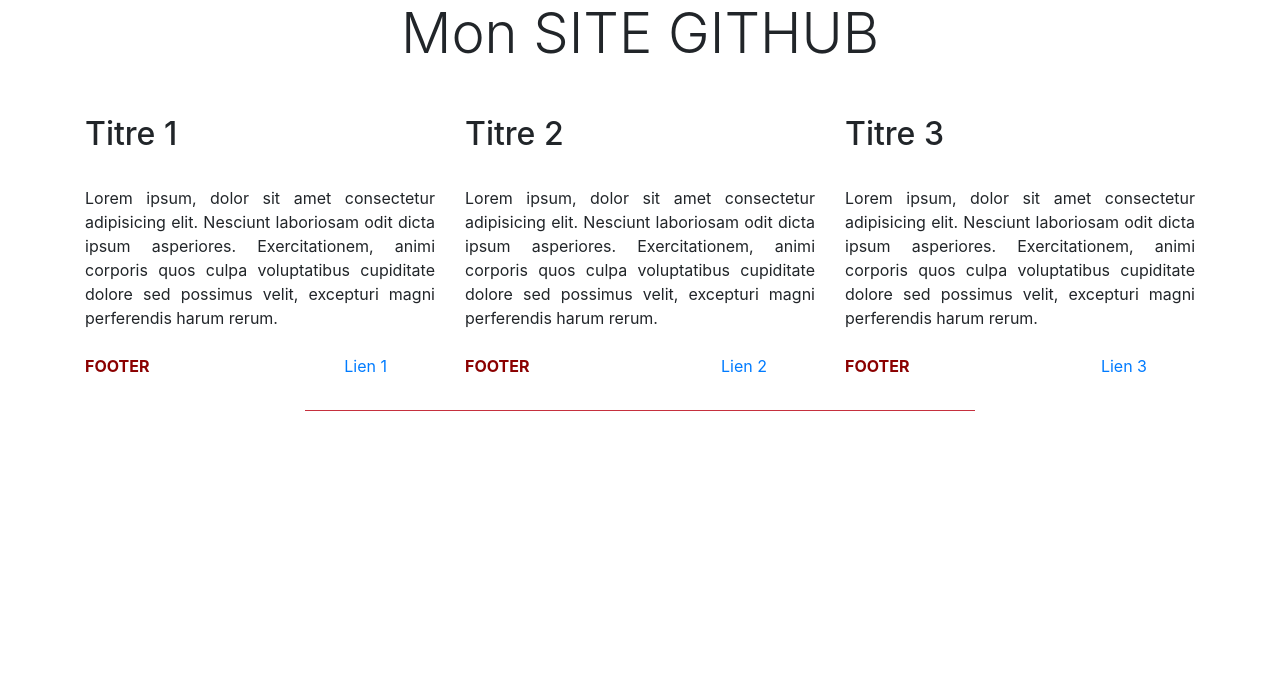
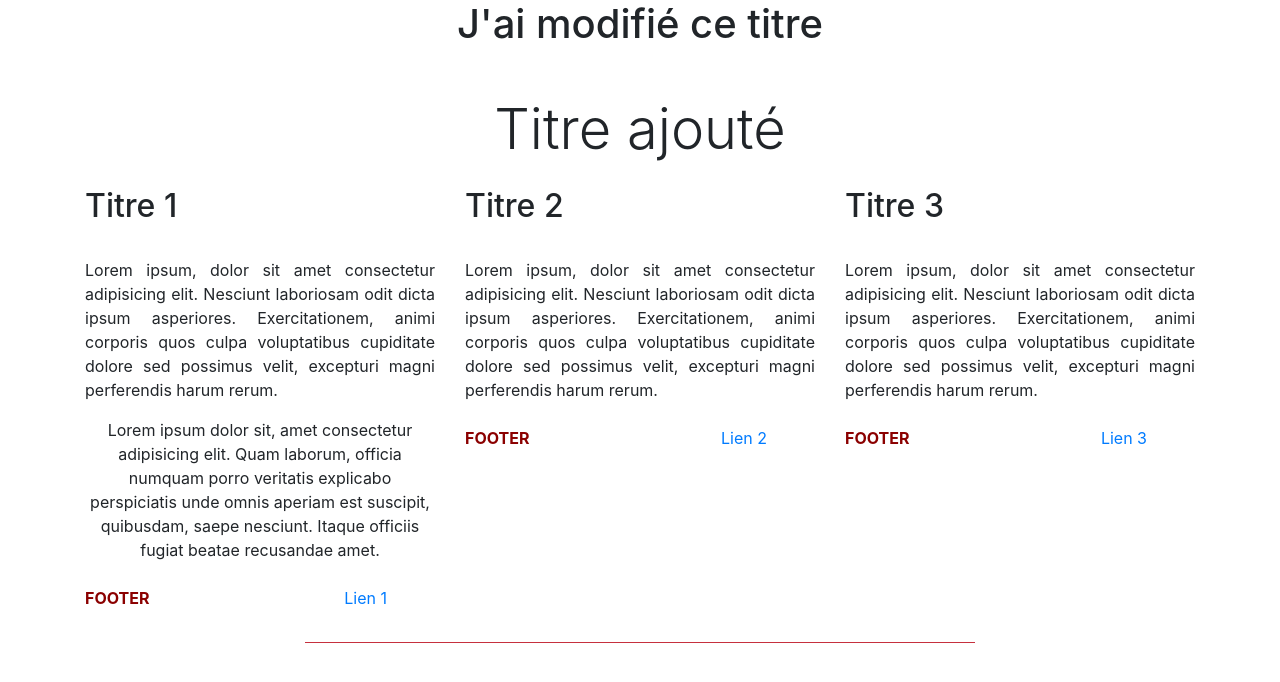
Before and after one commit to Naltpom/GITHUB, a PHP site: page / in a window 1280 px wide. Shown: the top 682 px of the page. Run offline with PHP 8.4, Linux system fonts and the light colour scheme.

Commit message:
ajout et modification titre

```diff
--- a/index.php
+++ b/index.php
@@ -17,14 +17,18 @@
     <body>
 
         <div class="container text-center">
-            <h1 class="display-4 pb-4 mb-4">Mon SITE GITHUB</h1>
+            <h1 class=" pb-4 mb-4">J'ai modifié ce titre</h1>
+            <h2 class="display-4 text-center">Titre ajouté</h2>
             <div class="row mt-4">
+
+
                 <div class="col-md-4 paragraphe">
                     <div class="row mx-0">
                         <h2>Titre 1</h2>
                     </div>
                     <div class="row mx-0 mt-4">
                         <p class="text-justify">Lorem ipsum, dolor sit amet consectetur adipisicing elit. Nesciunt laboriosam odit dicta ipsum asperiores. Exercitationem, animi corporis quos culpa voluptatibus cupiditate dolore sed possimus velit, excepturi magni perferendis harum rerum.</p>
+                        <p>Lorem ipsum dolor sit, amet consectetur adipisicing elit. Quam laborum, officia numquam porro veritatis explicabo perspiciatis unde omnis aperiam est suscipit, quibusdam, saepe nesciunt. Itaque officiis fugiat beatae recusandae amet.</p>
                     </div>
                     <div class="row mx-0 d-flex justify-content-between my-2">
                         <span>FOOTER</span><a href="#" class="mr-4 pr-4">Lien 1</a>
```
